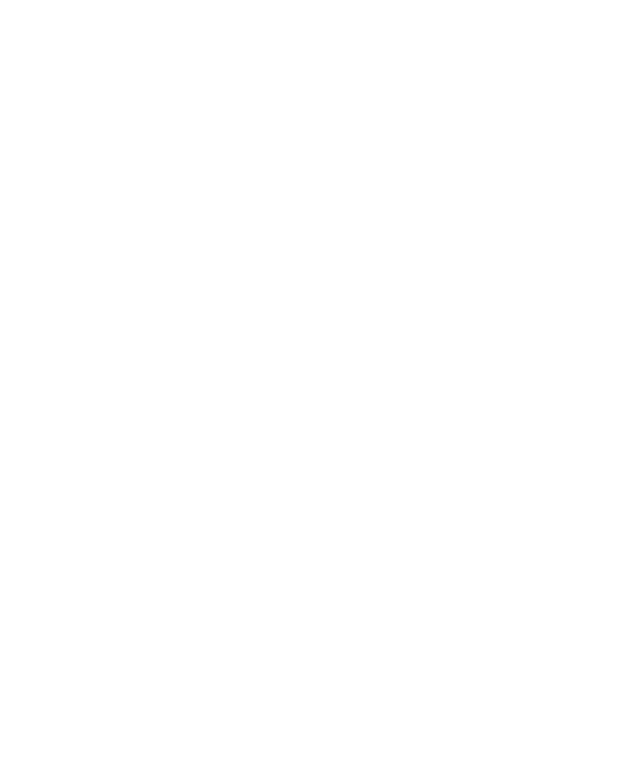
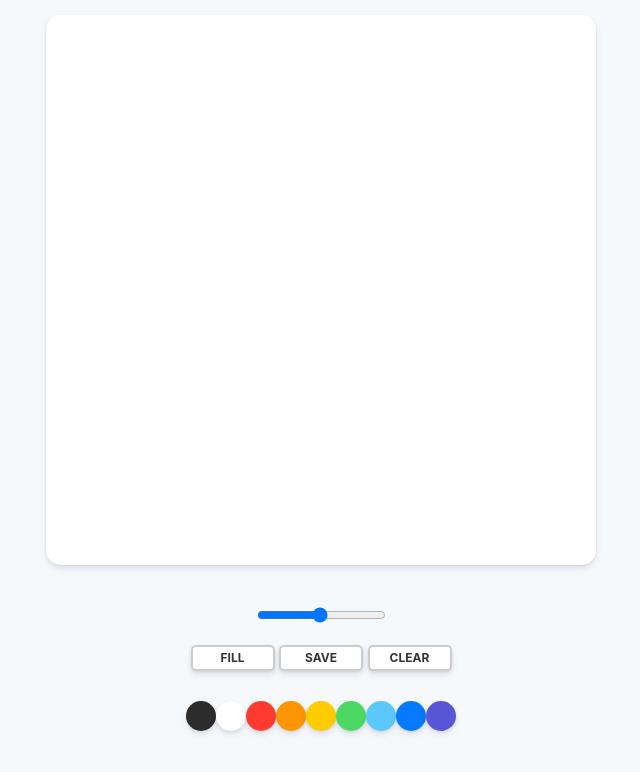
Before and after one commit to tsun0705/paintjs, a plain HTML site: page index.html in a window 1280 px wide. Shown: the whole page, without its empty margins (319-959 px from the left). Drawn offline with Linux system fonts and the light colour scheme.

Commit message:
그림판 웹사이트

```diff
--- a/app.js
+++ b/app.js
@@ -0,0 +1,111 @@
+const canvas = document.getElementById("jsCanvas");
+const ctx = canvas.getContext("2d");
+const colors = document.getElementsByClassName("jsColor");
+const range = document.getElementById("jsRange");
+const mode = document.getElementById("jsMode");
+const saveBtn = document.getElementById("jsSave");
+const clearBtn = document.getElementById("jsClear");
+
+
+const INITIAL_COLOR = "#2c2c2c"
+const CANVAS_SIZE = "550"
+
+canvas.width = CANVAS_SIZE;
+canvas.height = CANVAS_SIZE;
+
+ctx.fillStyle = "white";
+ctx.fillRect(0, 0, CANVAS_SIZE, CANVAS_SIZE);
+ctx.strokeStyle = INITIAL_COLOR;
+ctx.fillStyle = INITIAL_COLOR;
+ctx.lineWidth = 2.5;
+
+let painting = false;
+let filling = false;
+
+function stopPainting() {
+    painting = false;
+}
+
+function startPainting() {
+    painting = true;
+}
+
+function onMouseMove(event) {
+    const x = event.offsetX
+    const y = event.offsetY
+
+    if(!painting) {
+        ctx.beginPath();
+        ctx.moveTo(x, y);
+    } else {
+        ctx.lineTo(x, y);
+        ctx.stroke();
+    }
+}
+
+function handleColorClick(event) {
+    const color = event.target.style.backgroundColor;
+    ctx.strokeStyle = color;
+    ctx.fillStyle = color;
+}
+
+function handleRangeChange(event) {
+    const size = event.target.value;
+    ctx.lineWidth = size;
+}
+
+function handleModeClick() {
+    if(filling === true) {
+        filling = false;
+        mode.innerText = "FILL";
+    } else {
+        filling = true;
+        mode.innerText = "PAINT";
+    }
+}
+
+function handleCanvasClick() {
+    if(filling) {
+    ctx.fillRect(0, 0, CANVAS_SIZE, CANVAS_SIZE)
+    }
+}
+
+function handleCM(event) {
+    event.preventDefault();
+}
+
+function handleSaveClick() {
+    const image = canvas.toDataURL();
+    const link = document.createElement("a");
+    link.href = image;
+    link.download = "PaintJS"
+    link.click();
+}
+
+
+if(canvas) {
+    canvas.addEventListener("mousemove", onMouseMove);
+    canvas.addEventListener("mousedown", startPainting);
+    canvas.addEventListener("mouseup", stopPainting);
+    canvas.addEventListener("mouseleave", stopPainting);
+    canvas.addEventListener("click", handleCanvasClick);
+    canvas.addEventListener("contextmenu", handleCM)
+}
+
+if(range) {
+    range.addEventListener("input",handleRangeChange)
+}
+
+if(mode) {
+    mode.addEventListener("click", handleModeClick)
+}
+
+if(saveBtn) {
+    saveBtn.addEventListener("click", handleSaveClick)
+}
+
+if(clearBtn) {
+    clearBtn.addEventListener("click", handleClearClick)
+}
+
+Array.from(colors).forEach(color => color.addEventListener("click",handleColorClick))
--- a/index.html
+++ b/index.html
@@ -1,13 +1,36 @@
 <!DOCTYPE html>
 <html lang="en">
-<head>
-    <meta charset="UTF-8">
-    <meta http-equiv="X-UA-Compatible" content="IE=edge">
-    <meta name="viewport" content="width=device-width, initial-scale=1.0">
-    <link rel="stylesheet" href="style.css">
+  <head>
+    <meta charset="UTF-8" />
+    <meta name="viewport" content="width=device-width, initial-scale=1.0" />
+    <meta http-equiv="X-UA-Compatible" content="ie=edge" />
+    <link rel="stylesheet" href="styles.css" />
     <title>PaintJS</title>
-</head>
-<body>
+  </head>
+  <body>
+    <canvas id="jsCanvas" class="canvas"></canvas>
+
+    <div class="controls">
+        <div class="controls__range">
+            <input type="range" id="jsRange" min="0.1" max="5.0" step="0.1" value="2.5">
+        </div>
+        <div class="controls__btns">
+            <button id="jsMode">FILL</button>
+            <button id="jsSave">SAVE</button>
+            <button id="jsClear">CLEAR</button>
+        </div>
+      <div class="controls__colors" id="jsColors">
+        <div class="controls__color jsColor" style="background-color:#2c2c2c"></div>
+        <div class="controls__color jsColor" style="background-color:white"></div>
+        <div class="controls__color jsColor" style="background-color:#FF3B30"></div>
+        <div class="controls__color jsColor" style="background-color:#FF9500"></div>
+        <div class="controls__color jsColor" style="background-color:#FFCC00"></div>
+        <div class="controls__color jsColor" style="background-color:#4CD963"></div>
+        <div class="controls__color jsColor" style="background-color:#5AC8FA"></div>
+        <div class="controls__color jsColor" style="background-color:#0579FF"></div>
+        <div class="controls__color jsColor" style="background-color:#5856D6"></div>
+      </div>
+    </div>
     <script src="app.js"></script>
-</body>
+  </body>
 </html>
--- /dev/null
+++ b/reset.css
@@ -0,0 +1,124 @@
+html,
+body,
+div,
+span,
+applet,
+object,
+iframe,
+h1,
+h2,
+h3,
+h4,
+h5,
+h6,
+p,
+blockquote,
+pre,
+a,
+abbr,
+acronym,
+address,
+big,
+cite,
+code,
+del,
+dfn,
+em,
+img,
+ins,
+kbd,
+q,
+s,
+samp,
+small,
+strike,
+strong,
+sub,
+sup,
+tt,
+var,
+b,
+u,
+i,
+center,
+dl,
+dt,
+dd,
+ol,
+ul,
+li,
+fieldset,
+form,
+label,
+legend,
+table,
+caption,
+tbody,
+tfoot,
+thead,
+tr,
+th,
+td,
+article,
+aside,
+canvas,
+details,
+embed,
+figure,
+figcaption,
+footer,
+header,
+hgroup,
+menu,
+nav,
+output,
+ruby,
+section,
+summary,
+time,
+mark,
+audio,
+video {
+  margin: 0;
+  padding: 0;
+  border: 0;
+  font-size: 100%;
+  font: inherit;
+  vertical-align: baseline;
+}
+/* HTML5 display-role reset for older browsers */
+article,
+aside,
+details,
+figcaption,
+figure,
+footer,
+header,
+hgroup,
+menu,
+nav,
+section {
+  display: block;
+}
+body {
+  line-height: 1;
+}
+ol,
+ul {
+  list-style: none;
+}
+blockquote,
+q {
+  quotes: none;
+}
+blockquote:before,
+blockquote:after,
+q:before,
+q:after {
+  content: "";
+  content: none;
+}
+table {
+  border-collapse: collapse;
+  border-spacing: 0;
+}
--- /dev/null
+++ b/styles.css
@@ -0,0 +1,62 @@
+@import "reset.css";
+body {
+  background-color: #f6f9fc;
+  font-family: -apple-system, BlinkMacSystemFont, "Segoe UI", Roboto, Oxygen,
+    Ubuntu, Cantarell, "Open Sans", "Helvetica Neue", sans-serif;
+  display: flex;
+  flex-direction: column;
+  align-items: center;
+  padding: 15px 0px
+}
+
+.canvas {
+  width: 550px;
+  height: 550px;
+  background-color: white;
+  border-radius: 15px;
+  box-shadow: 0 4px 6px rgba(50, 50, 93, 0.11), 0 1px 3px rgba(0, 0, 0, 0.08);
+}
+
+.controls {
+  margin-top: 40px;
+  display: flex;
+  flex-direction: column;
+  align-items: center;
+}
+.controls .controls__btns {
+  margin-bottom: 30px;
+}
+
+.controls__btns button {
+  all:unset;
+  cursor: pointer;
+  background-color: white;
+  text-align: center;
+  border-radius: 5px;
+  width: 80px;
+  padding: 5px 0px;
+  box-shadow: 0 4px 6px rgba(50, 50, 93, 0.11), 0 1px 3px rgba(0, 0, 0, 0.08);
+  border: 2px solid rgba(0, 0, 0, 0.2);
+  color: rgba(0, 0, 0, 0.8);
+  font-weight: bold;
+  font-size: 12px;
+}
+.controls__btns button:active {
+  transform: scale(0.9);
+}
+
+.controls .controls__colors {
+  display: flex;
+}
+
+.controls__colors .controls__color {
+  width: 30px;
+  height: 30px;
+  border-radius: 15px;
+  cursor: pointer;
+  box-shadow: 0 4px 6px rgba(50, 50, 93, 0.11), 0 1px 3px rgba(0, 0, 0, 0.08);
+}
+
+.controls .controls__range {
+  margin-bottom: 20px;
+}
```
Also changed, not shown: style.css (deleted).
